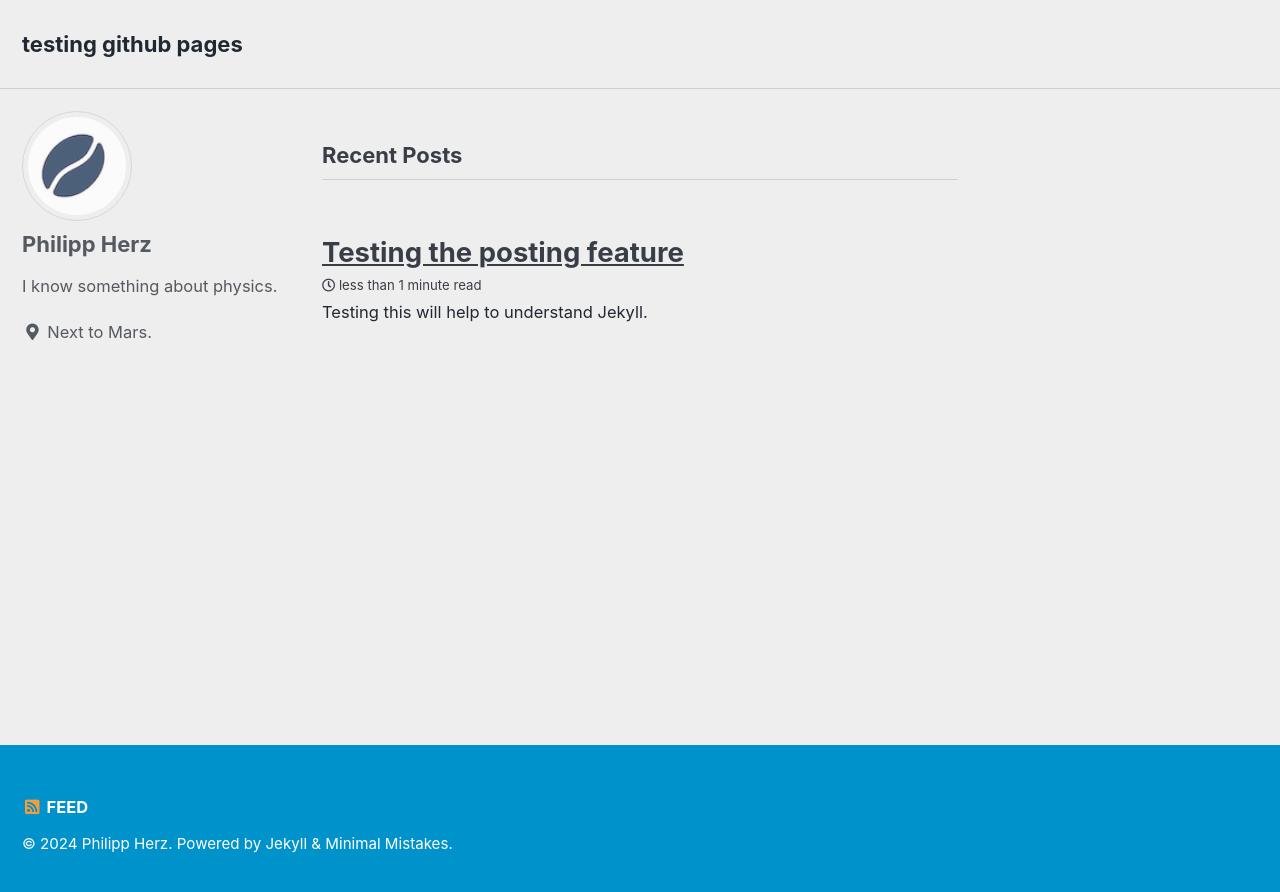
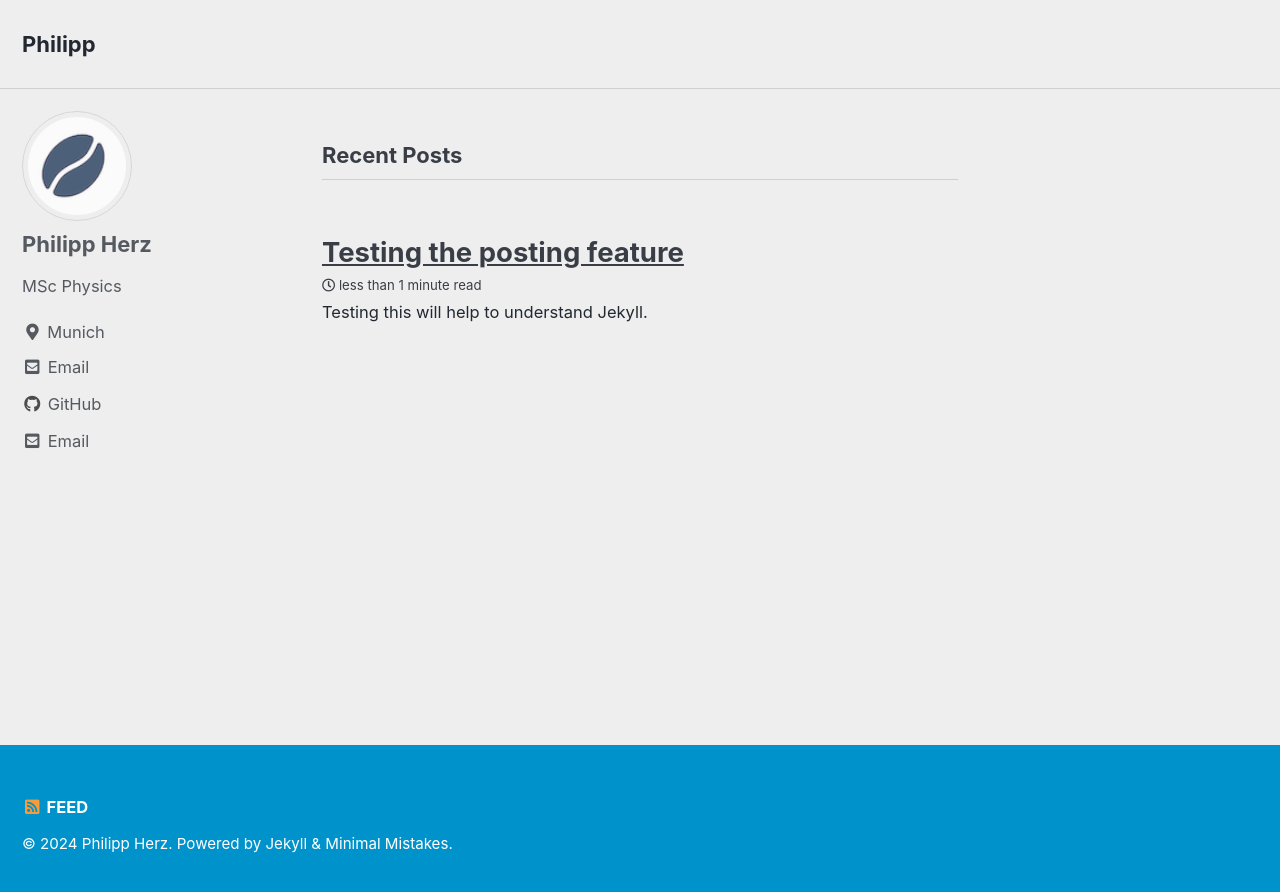
Before and after one commit to herzphi/herzphi.github.io, a Jekyll site: the page built from index.html, in a window 1280 px wide. Shown: the top 892 px of the page. Built offline with Jekyll 4.4.1, drawn with Linux system fonts in a browser that asks for light colours; cached includes are drawn as plain includes; the list of posts is cut into pages by our own code.

Commit message:
updated info

```diff
--- a/_config.yml
+++ b/_config.yml
@@ -16,11 +16,11 @@ minimal_mistakes_skin    : "air" # "air", "aqua", "contrast", "dark", "dirt", "n
 
 # Site Settings
 locale                   : "en-DE"
-title                    : "testing github pages"
+title                    : "Philipp"
 title_separator          : "~"
 subtitle                 : # site tagline that appears below site title in masthead
 name                     : "Philipp Herz"
-description              : "A website"
+description              : "Personal website"
 url                      : # the base hostname & protocol for your site e.g. "https://mmistakes.github.io"
 baseurl                  : # the subpath of your site, e.g. "/blog"
 repository               : # GitHub username/repo-name e.g. "mmistakes/minimal-mistakes"
@@ -106,28 +106,16 @@ analytics:
 author:
   name             : "Philipp Herz"
   avatar           : "/assets/images/88x88.png"
-  bio              : "I know something about physics."
-  location         : "Next to Mars."
-  email            :
+  bio              : "MSc Physics"
+  location         : "Munich"
+  email            : ""
   links:
     - label: "Email"
       icon: "fas fa-fw fa-envelope-square"
-      # url: "mailto:your.name@email.com"
-    - label: "Website"
-      icon: "fas fa-fw fa-link"
-      # url: "https://your-website.com"
-    - label: "Twitter"
-      icon: "fab fa-fw fa-twitter-square"
-      # url: "https://twitter.com/"
-    - label: "Facebook"
-      icon: "fab fa-fw fa-facebook-square"
-      # url: "https://facebook.com/"
+      url: "mailto:herzphilipp@outlook.com"
     - label: "GitHub"
       icon: "fab fa-fw fa-github"
-      # url: "https://github.com/"
-    - label: "Instagram"
-      icon: "fab fa-fw fa-instagram"
-      # url: "https://instagram.com/"
+      url: "https://github.com/herzphi"
 
 # Site Footer
 footer:
```
